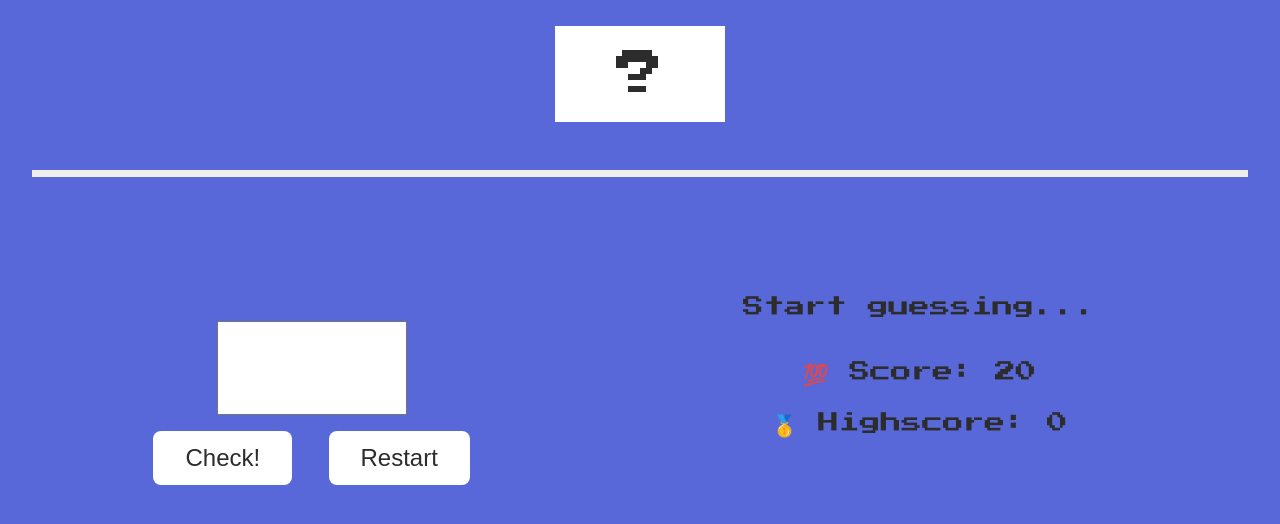
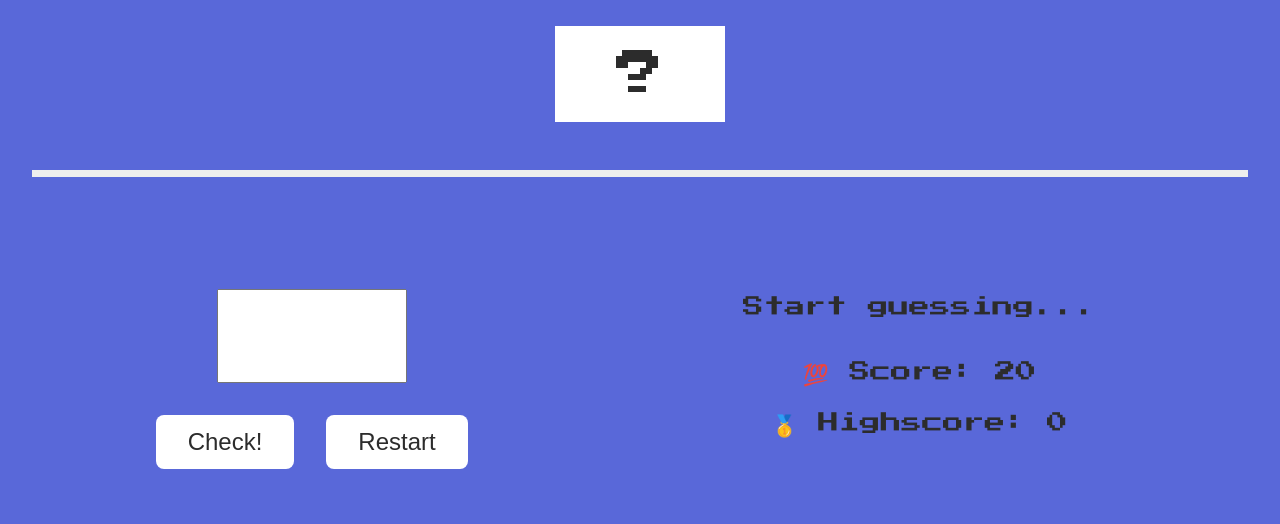
Before and after one commit to altramax/Guess-My-Number, a plain HTML site: page index.html in a window 1280 px wide. Shown: the part 190-714 px from the top of the page. Drawn offline with Linux system fonts and the light colour scheme.

Commit message:
Guess My Game

```diff
--- a/styles.css
+++ b/styles.css
@@ -16,7 +16,7 @@
 
 .head{
     text-align: center;
-    padding-top: 4rem;
+    padding-top: 1rem;
     font-size: 2.4rem;
     line-height: 3rem;
 }
@@ -33,6 +33,7 @@
     background-color: #fff;
     color:rgb(44, 44, 44);
     border: none;
+    margin: 1rem;
 }
 
 .btn:hover {
@@ -60,9 +61,9 @@
 .btns{
   margin: auto;
   width: 80%;
-display: flex;
-justify-content: space-evenly;
-margin-top: 1rem;
+ display: flex;
+ justify-content: center;
+ margin-top: 1rem;
 }
 
 .right{
@@ -108,11 +109,17 @@ margin-top: 1rem;
     .btn{
         font-size: 1.5rem;
         padding: 0.8rem 2rem;
+        margin: 1rem;
     }
 
     .btw{
         margin: 1rem auto;
         font-size: 1.5rem;
+    }
+
+    .btns{
+      width: 100%;
+      justify-content: center;
     }
 
     .number{
@@ -131,7 +138,7 @@ margin-top: 1rem;
     }
 
     .left{
-        margin-top: 3rem;
+        margin-top: 1rem;
         width: 40%;
 }
 
```
